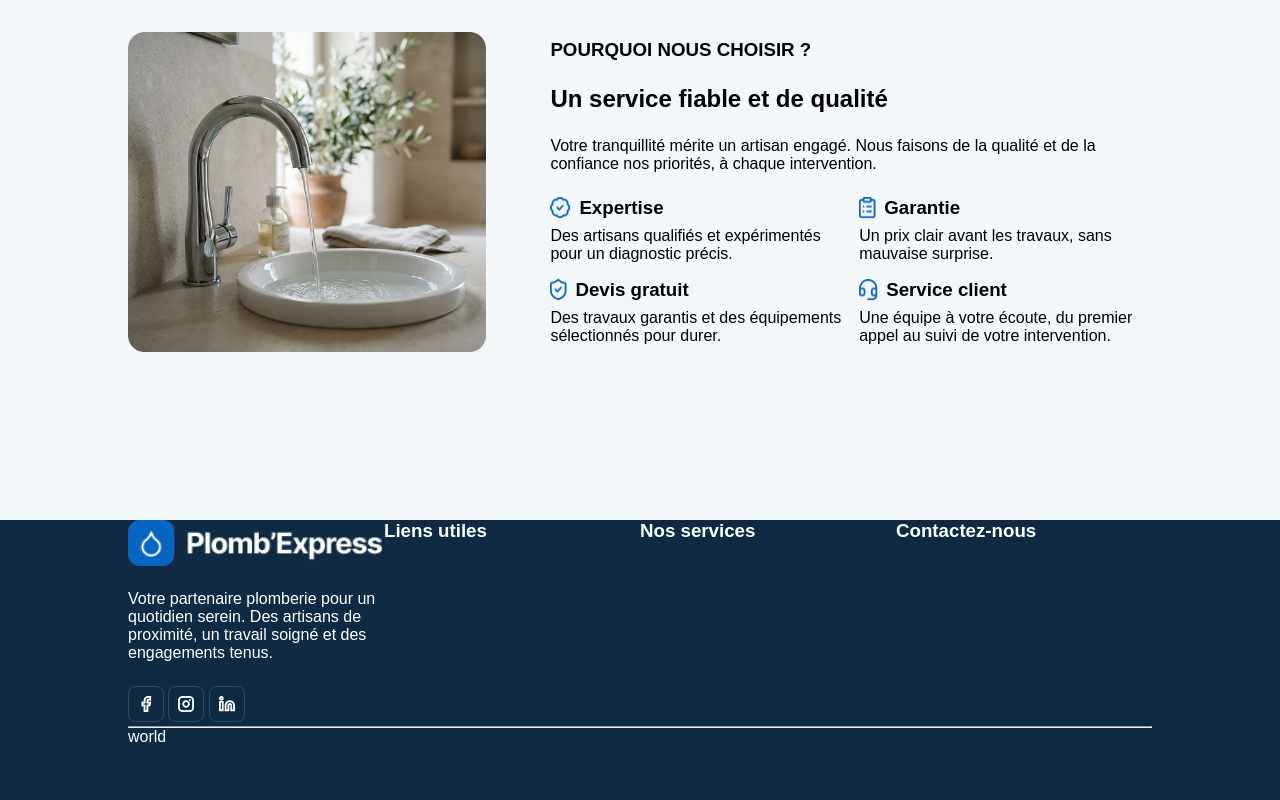
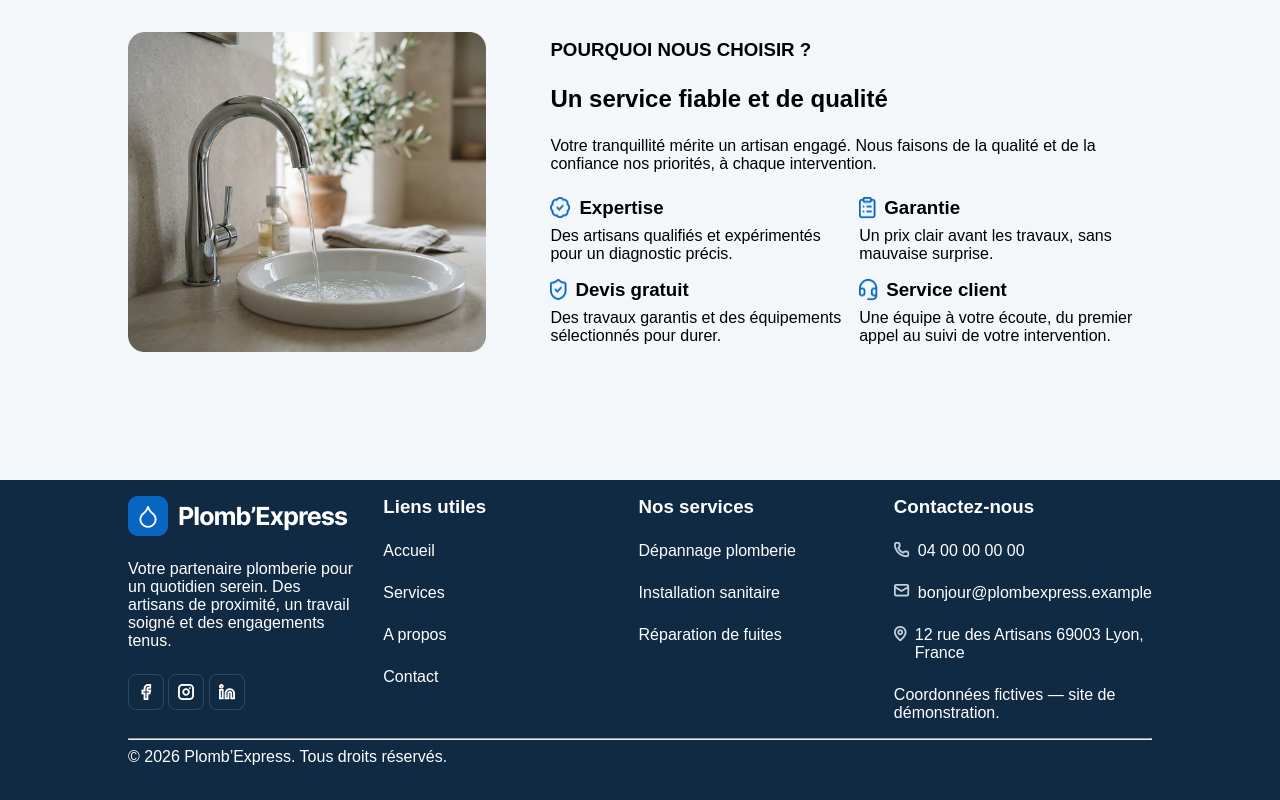
Before and after one commit to tachfinee/PlombExpress, a plain HTML site: page index.html in a window 1280 px wide. Shown: the part 1602-2402 px from the top of the page. Drawn offline with Linux system fonts and the light colour scheme.

Commit message:
adding css responsive file

```diff
--- /dev/null
+++ b/css/style-responsive.css
@@ -0,0 +1,7 @@
+@media(max-width : 600px) {
+    .flex-responsive{
+        display : flex;
+        flex-direction: column;
+        gap :
+    }
+}
--- a/css/style.css
+++ b/css/style.css
@@ -215,11 +215,11 @@ header{
 }
 
 .third{
-    height : 65vh;
+    height : 60vh;
 }
 
 .four{
-    height : 35vh;
+    height : 40vh;
 }
 
 .background-blue{
@@ -252,4 +252,13 @@ header{
 .grid-4-collumns{
     display : grid;
     grid-template-columns: 1fr 1fr 1fr 1fr;
+    align-items: start;
 }
+
+.nostyle-list{
+    list-style-type: none;
+}
+
+.padding-footer{
+    padding-top : .5rem;
+}
--- a/index.html
+++ b/index.html
@@ -4,10 +4,11 @@
     <meta charset="UTF-8">
     <meta name="viewport" content="width=device-width, initial-scale=1.0">
     <link href="css/style.css" rel="stylesheet" />
+    <link rel="stylesheet" href="css/style-responsive.css">
     <title>PlombExpress</title>
 </head>
 <body class="container">
-    <header class="flex margin-auto padding-top-bottom">
+    <header class="flex flex-responsive margin-auto padding-top-bottom">
         <a class="logo" href="#"><img src="assets/images/logo.png" alt="logo"></a>
         <nav>
             <ul>
@@ -153,8 +154,8 @@
         </section>
         <section class="four background-blue font-white">
             <section class="margin-auto">
-                <div class="grid-4-collumns">
-                    <div class="flex-collumn gap-5">
+                <div class="grid-4-collumns padding-top-bottom gap-5">
+                    <div class="flex-collumn align-start gap-5">
                         <img src="assets/images/logo2.png" alt="">
                         <p>Votre partenaire plomberie pour un quotidien serein. Des artisans de proximité, un travail soigné et des engagements tenus.</p>
                         <div>
@@ -163,21 +164,38 @@
                             <img src="assets/icons/linkedin.png" alt="">
                         </div>
                     </div>
-                    <div class="">
+                    <div class="flex-collumn gap-5 align-start">
                         <h3>Liens utiles</h3>
+                        <ul class="flex-collumn gap-5 nostyle-list">
+                            <li>Accueil</li>
+                            <li>Services</li>
+                            <li>A propos</li>
+                            <li>Contact</li>
+                        </ul>
                     </div>
-                    <div class="">
+                    <div class="flex-collumn flex-start gap-5 align-start">
                         <h3>Nos services</h3>
+                        <ul class="flex-collumn gap-5 nostyle-list">
+                            <li>Dépannage plomberie</li>
+                            <li>Installation sanitaire</li>
+                            <li>Réparation de fuites</li>
+                        </ul>
                     </div>
-                    <div class="">
+                    <div class="flex-collumn flex-start gap-5 align-start">
                         <h3>Contactez-nous</h3>
+                        <ul class="flex-collumn gap-5 nostyle-list">
+                            <li class="flextwo align-start gap-1"><img src="assets/icons/phone.png" alt="phone">04 00 00 00 00</li>
+                            <li class="flextwo align-start gap-1"><img src="assets/icons/mail.png" alt="email">bonjour@plombexpress.example</li>
+                            <li class="flextwo align-start gap-1"><img src="assets/icons/localisation.png" alt="localisation">12 rue des Artisans 69003 Lyon, France</li>
+                            <li>Coordonnées fictives — site de démonstration.</li>
+                        </ul>
                     </div>
 
 
 
                 </div>
                 <hr>
-                <div>world</div>
+                <p class="padding-footer">© 2026 Plomb’Express. Tous droits réservés.</p>
 
             </section>
 
```
Also changed, not shown: assets/icons/Vector (1).png (added), assets/icons/Vector (2).png (added), assets/icons/localisation.png (added), assets/icons/mail.png (added), assets/icons/phone.png (added).
